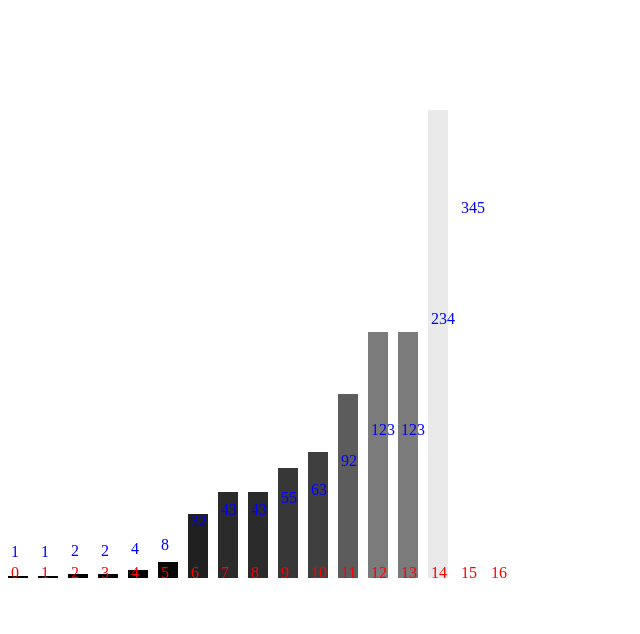
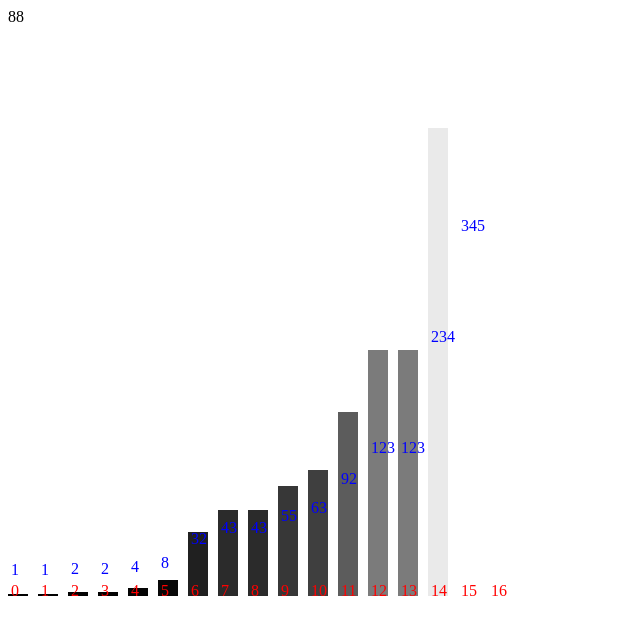
Before and after one commit to mwezn/D3, a plain HTML site: page SortingAlg/bubblesort.html in a window 1280 px wide. Shown: the whole page, without its empty margins (0-640 px from the left). Drawn offline with nearby package versions, Linux system fonts and the light colour scheme.

Commit message:
Sorting algorithms

```diff
--- a/SortingAlg/bubblesort.html
+++ b/SortingAlg/bubblesort.html
@@ -9,8 +9,8 @@
 </head>
 <script src="https://d3js.org/d3.v4.js"></script>
 <body>
+    <div id="steps"></div>
     <div id="container">
-
     </div>
 <script>
  var margin = {top: -200, right: 30, bottom: 30, left: 60},
@@ -29,16 +29,22 @@ const sleep = (milliseconds) => {
     return new Promise(resolve => setTimeout(resolve, milliseconds))
   }
 async function bubbleSort(array) {
+    let steps=0;
+    let s=document.getElementById("steps")
     let n=array.length;
     let i=0;
     for (i;i<n;i++){
       for(let j=i+1;j<n+i;j++){
+        s.innerHTML=""
+        s.innerHTML=steps;
         await sleep(5)
         let a=array[i]
         let b=array[j]
         console.log(a,b)
         if (b<a) {
+          steps++;
           array[i]=b
+          steps++
           array[j]=a
           shift(array)
         }
```
Also changed, not shown: SortingAlg/selectionsort.html (+2 -8 lines).
